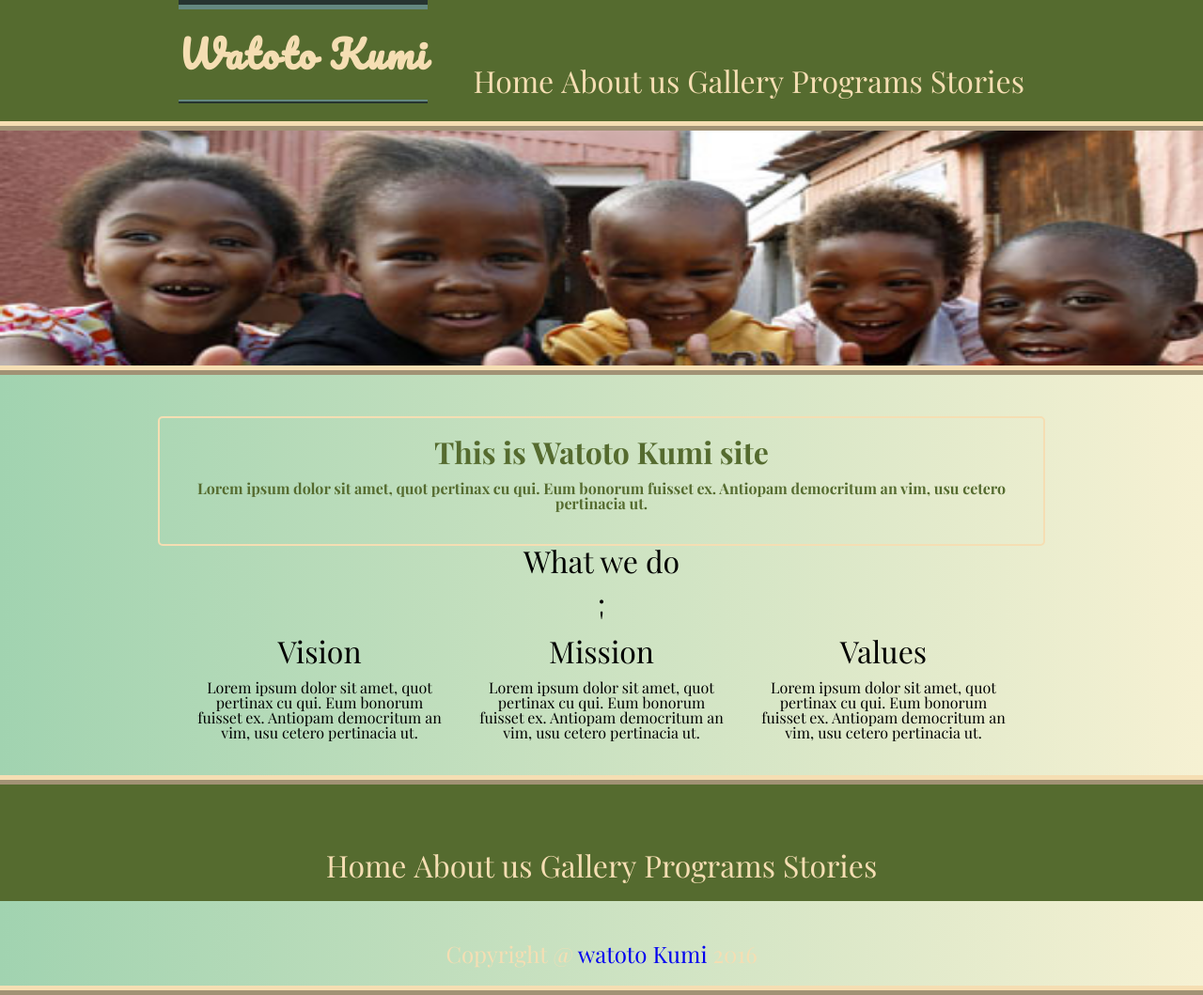
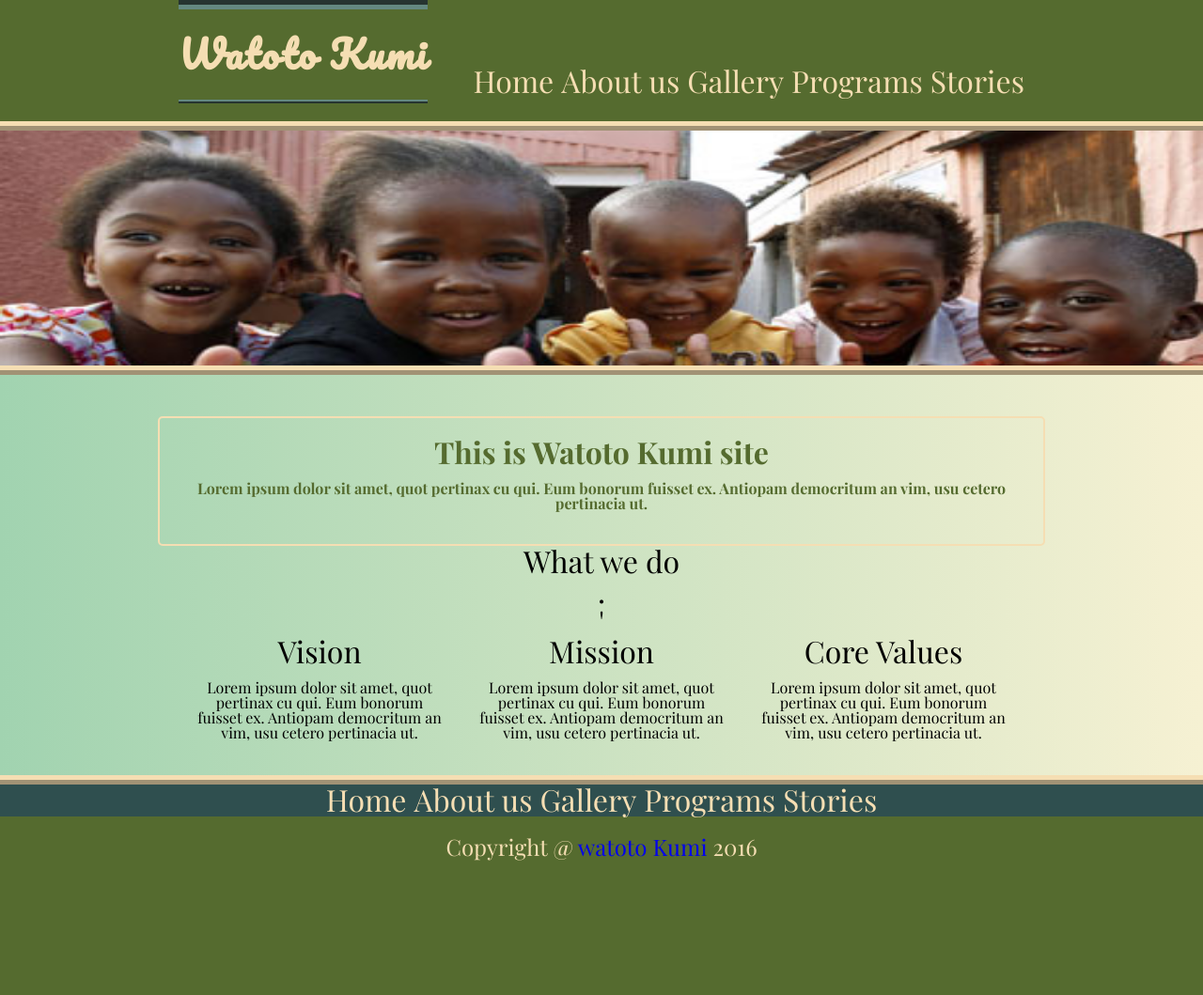
Before and after one commit to victsomie/watotokumi, a plain HTML site: page index.html in a window 1280 px wide. Shown: the whole page at 94% size. After the commit the page ends 933 px from the top, so only its background shows below. Drawn offline with nearby package versions, Linux system fonts and the light colour scheme.

Commit message:
Modified core values title on main page

```diff
--- a/index.html
+++ b/index.html
@@ -50,13 +50,13 @@
                     <p>Lorem ipsum dolor sit amet, quot pertinax cu qui. Eum bonorum fuisset ex. Antiopam democritum an vim, usu cetero pertinacia ut.</p>
                 </section><!--
                 --><section class="col-1-3">
-                <h1>Values</h1>
+                <h1>Core Values</h1>
                     <p>Lorem ipsum dolor sit amet, quot pertinax cu qui. Eum bonorum fuisset ex. Antiopam democritum an vim, usu cetero pertinacia ut.</p>
                 </section>
 
             </section>
         </section>
-        <section class="right">
+        <section class="right main2">
             <nav class="center">
                         <a href="index.html">Home</a>
                         <a href="about.html">About us</a>
@@ -65,7 +65,7 @@
                         <a href="stories.html">Stories</a>
             </nav>
         </section>
-        <footer class="center main">
+        <footer class="center">
             <h1> Copyright @ <a href = "index.html">watoto Kumi</a> 2016</h1>
         </footer>
 
```
